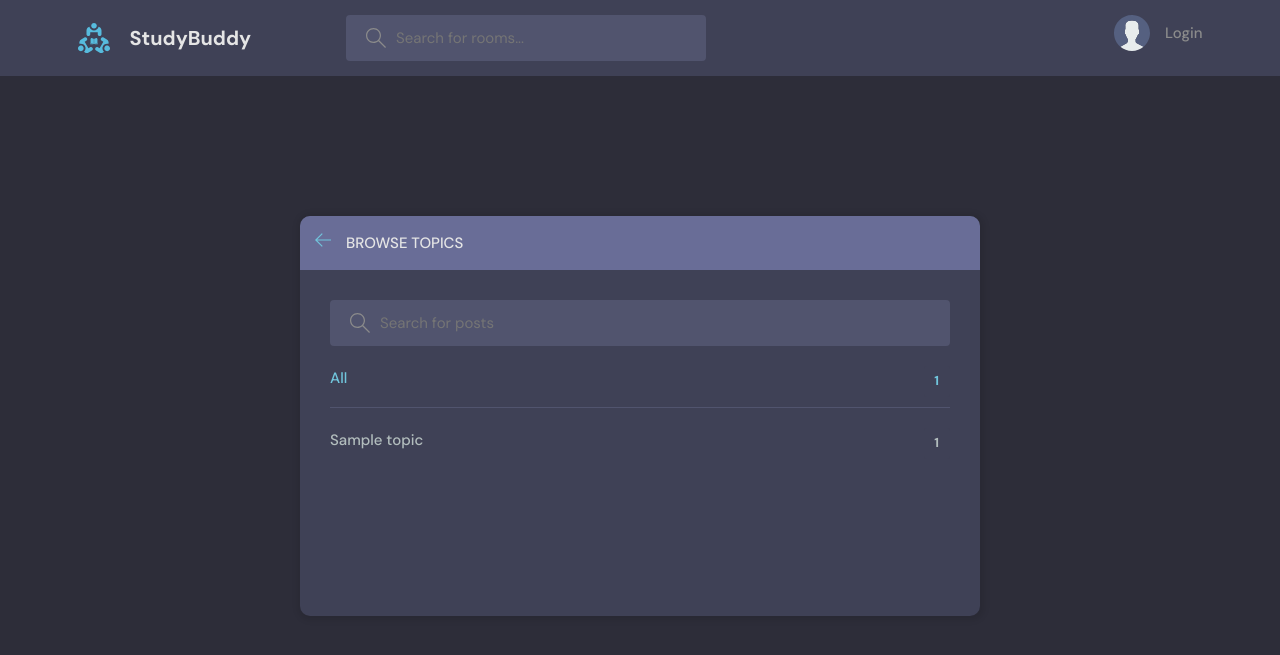
After one commit to prateekmohanty63/STUDYBUD_DJANGO, a Django app: template studybud/base/templates/base/topics.html in a window 1280 px wide. The commit adds this page. Shown: the top 655 px of the page. Run offline with Django 4.2, Linux system fonts and the light colour scheme; the template is opened without the code that fills it: most values are stand-ins (such as "Sample title", 1, 10 or a date in 2020).

Commit message:
Modified topics component

```diff
--- a/studybud/base/templates/base/home.html
+++ b/studybud/base/templates/base/home.html
@@ -27,7 +27,9 @@
           </label>
         </form>
         <div class="mobile-menuItems">
-          <a class="btn btn--main btn--pill" href="#">Browse Topics</a>
+          <a class="btn btn--main btn--pill" href="{% url 'topics' %}"
+            >Browse Topics</a
+          >
           <a class="btn btn--main btn--pill" href="#">Recent Activities</a>
         </div>
       </div>
--- /dev/null
+++ b/studybud/base/templates/base/topics.html
@@ -0,0 +1,63 @@
+{% extends 'main.html' %} {% block content %}
+<main class="create-room layout">
+  <div class="container">
+    <div class="layout__box">
+      <div class="layout__boxHeader">
+        <div class="layout__boxTitle">
+          <a href="{% url 'home' %}">
+            <svg
+              version="1.1"
+              xmlns="http://www.w3.org/2000/svg"
+              width="32"
+              height="32"
+              viewBox="0 0 32 32"
+            >
+              <title>arrow-left</title>
+              <path
+                d="M13.723 2.286l-13.723 13.714 13.719 13.714 1.616-1.611-10.96-10.96h27.625v-2.286h-27.625l10.965-10.965-1.616-1.607z"
+              ></path>
+            </svg>
+          </a>
+          <h3>Browse Topics</h3>
+        </div>
+      </div>
+
+      <div class="topics-page layout__body">
+        <form class="header__search">
+          <label>
+            <svg
+              version="1.1"
+              xmlns="http://www.w3.org/2000/svg"
+              width="32"
+              height="32"
+              viewBox="0 0 32 32"
+            >
+              <title>search</title>
+              <path
+                d="M32 30.586l-10.845-10.845c1.771-2.092 2.845-4.791 2.845-7.741 0-6.617-5.383-12-12-12s-12 5.383-12 12c0 6.617 5.383 12 12 12 2.949 0 5.649-1.074 7.741-2.845l10.845 10.845 1.414-1.414zM12 22c-5.514 0-10-4.486-10-10s4.486-10 10-10c5.514 0 10 4.486 10 10s-4.486 10-10 10z"
+              ></path>
+            </svg>
+            <input placeholder="Search for posts" />
+          </label>
+        </form>
+
+        <ul class="topics__list">
+          <li>
+            <a href="{% url 'topics' %}" class="active"
+              >All <span>{{topics.count}}</span></a
+            >
+          </li>
+          {% for topic in topics %}
+          <li>
+            <a href="{% url 'home' %}?q={{topic.name}}"
+              >{{topic.name}} <span>{{topic.room_set.all.count}}</span></a
+            >
+          </li>
+          {% endfor %}
+        </ul>
+      </div>
+    </div>
+  </div>
+</main>
+
+{% endblock %}
--- a/studybud/base/templates/base/topics_component.html
+++ b/studybud/base/templates/base/topics_component.html
@@ -16,7 +16,7 @@
     </li>
     {% endfor %}
   </ul>
-  <a class="btn btn--link" href="topics.html">
+  <a class="btn btn--link" href="{% url 'topics' %}">
     More
     <svg
       version="1.1"
--- a/studybud/base/urls.py
+++ b/studybud/base/urls.py
@@ -23,6 +23,8 @@ urlpatterns=[
   path('profile/<str:pk>',views.userProfile,name="user-profile"),
   path('update-user/',views.updateUser,name='update-user'),
 
+  # TOPIC
+  path('topics/',views.topicsPage,name='topics'),
 
      path('login/',views.loginPage,name="login"),
      path('logout/',views.logoutUser,name="logout"),
```
Also changed, not shown: studybud/base/views.py (+7 -0 lines), studybud/db.sqlite3.
